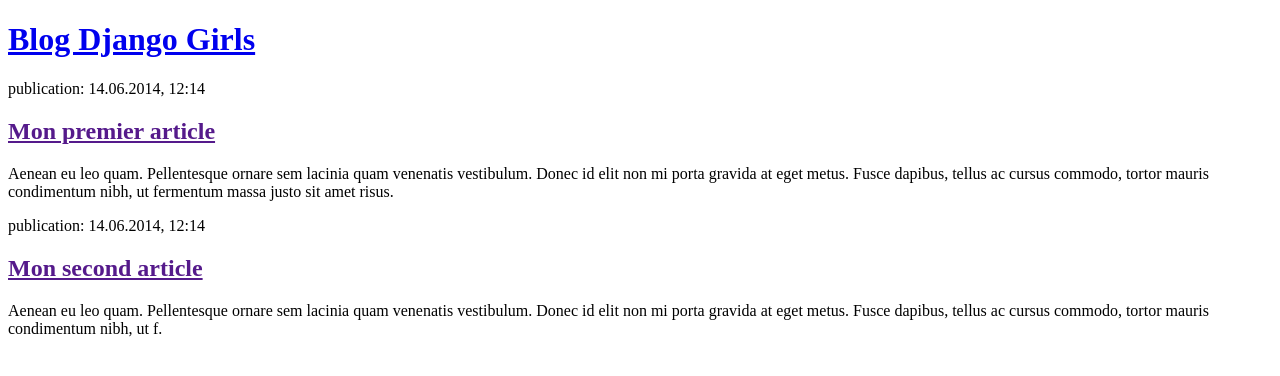
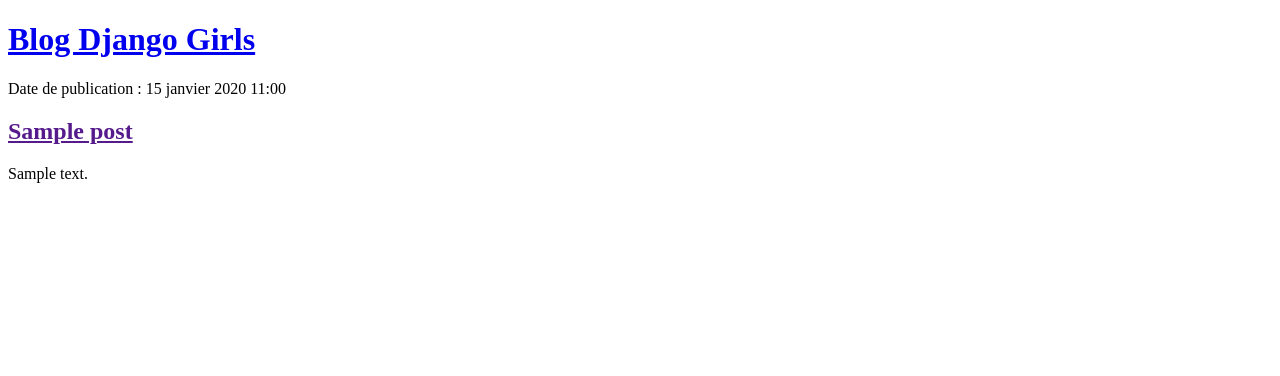
Before and after one commit to LarusRidi/djangoBlog, a Django app: page / in a window 1280 px wide. Shown: the top 376 px of the page. Run offline with Django 5.2, Linux system fonts and the light colour scheme; tables that the repository leaves empty hold one stand-in row (values such as "Sample post").

Commit message:
Implémentation templates liste blog

```diff
--- a/blog/templates/blog/post_list.html
+++ b/blog/templates/blog/post_list.html
@@ -8,16 +8,14 @@
             <h1><a href="/">Blog Django Girls</a></h1>
         </header>
 
-        <article>
-            <time>publication: 14.06.2014, 12:14</time>
-            <h2><a href="">Mon premier article</a></h2>
-            <p>Aenean eu leo quam. Pellentesque ornare sem lacinia quam venenatis vestibulum. Donec id elit non mi porta gravida at eget metus. Fusce dapibus, tellus ac cursus commodo, tortor mauris condimentum nibh, ut fermentum massa justo sit amet risus.</p>
-        </article>
-
-        <article>
-            <time>publication: 14.06.2014, 12:14</time>
-            <h2><a href="">Mon second article</a></h2>
-            <p>Aenean eu leo quam. Pellentesque ornare sem lacinia quam venenatis vestibulum. Donec id elit non mi porta gravida at eget metus. Fusce dapibus, tellus ac cursus commodo, tortor mauris condimentum nibh, ut f.</p>
-        </article>
+        {% for post in posts %}
+            <article>
+                <time>Date de publication : {{ post.published_date }}</time>
+                <h2>
+                    <a href="">{{ post.title }}</a>
+                </h2>
+                <p>{{ post.text|linebreaksbr }}</p>
+            </article>
+        {% endfor %}
     </body>
 </html>
--- a/blog/views.py
+++ b/blog/views.py
@@ -1,9 +1,13 @@
 from django.shortcuts import render
+from django.utils import timezone
+
+from blog.models import Post
 
 
 def post_list(request):
+    posts = Post.objects.filter(published_date__lte=timezone.now()).order_by('-published_date')
     return render(
         request,
         'blog/post_list.html',
-        {}
+        {'posts': posts}
     )
```
